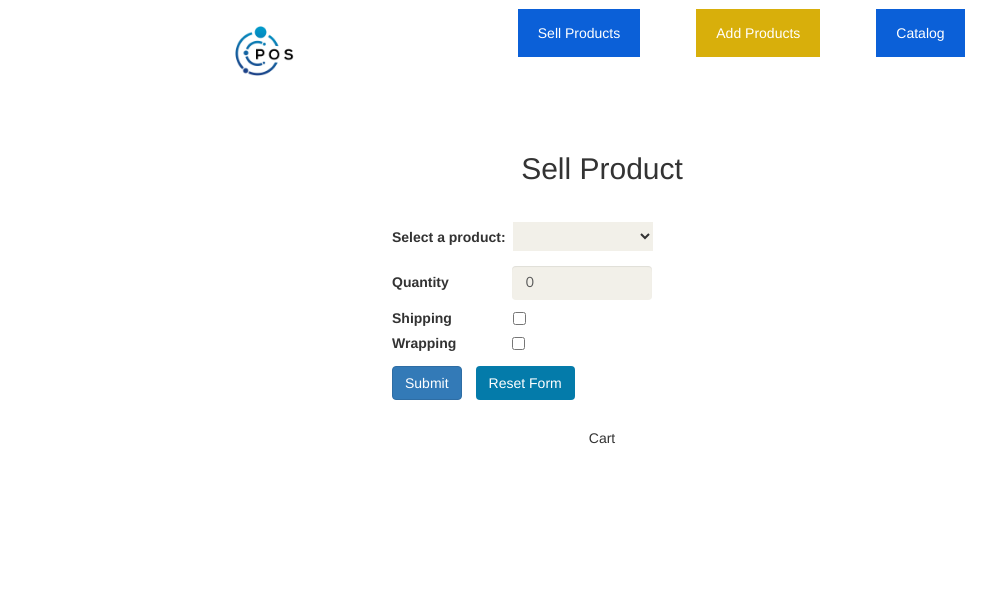
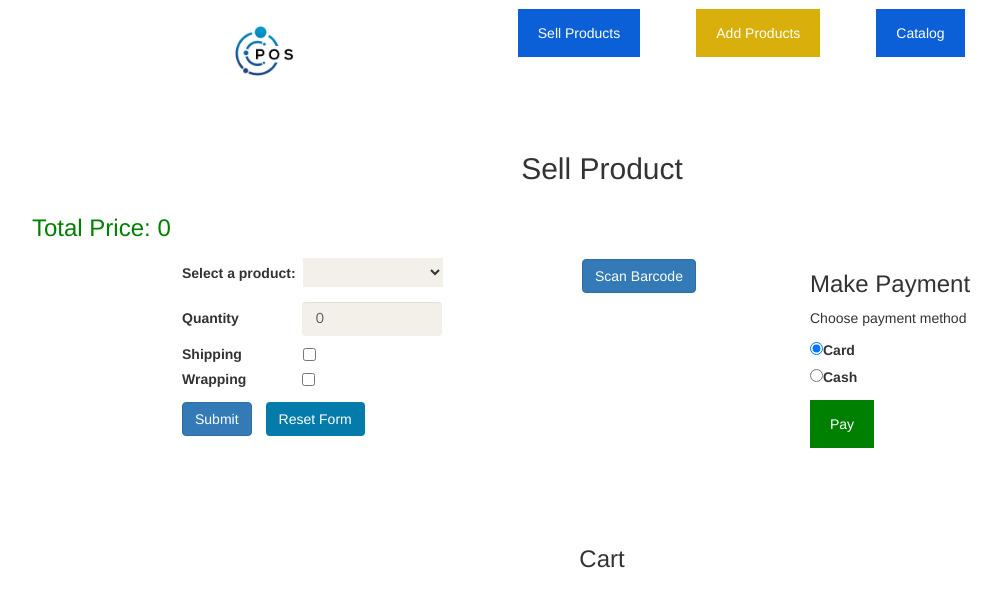
Before and after one commit to BSE2322/POS, a React (Create React App) app in the folder posui/: page /sell-products in a window 1280 px wide. Shown: the top 606 px of the page, without its empty margins (38-1039 px from the left). Built offline with nearby package versions, Linux system fonts and the light colour scheme.

Commit message:
feat: I added the strategy pattern and observer pattern

```diff
--- a/posui/package.json
+++ b/posui/package.json
@@ -22,7 +22,7 @@
   "scripts": {
     "start": "react-scripts start",
     "build": "react-scripts build",
-    "test": "jest",
+    "test": "react-scripts test",
     "eject": "react-scripts eject"
   },
   "eslintConfig": {
--- a/posui/src/domain-lib/main.ts
+++ b/posui/src/domain-lib/main.ts
@@ -1,3 +1,4 @@
+//Product interface
 export interface Product{
     name: String;
     type: String;
@@ -7,7 +8,7 @@ export interface Product{
     updateProduct():Number;
     removeProduct():Number;
 }
-
+//Product catalog class
 export class ProductCatalog{
     private static catalog:ProductCatalog;
     private constructor(){
@@ -202,11 +203,11 @@ export class ConcreteSalesPerson implements  SalesPerson{
 }
 
 // Strategy Pattern
-interface PaymentStrategy{
+export interface PaymentStrategy{
     makePayment(amount:number):void;
 }
 
-class PayWithCash implements PaymentStrategy{
+export class PayWithCash implements PaymentStrategy{
     makePayment(amount:number): void {
         console.log("Payment made with Cash");
         alert("Payment made with Cash");
@@ -214,7 +215,7 @@ class PayWithCash implements PaymentStrategy{
 
 }
 
-class PayWithCard implements PaymentStrategy{
+export class PayWithCard implements PaymentStrategy{
     makePayment(amount:number): void {
         console.log("Payment made with a Card");
         alert("Payment made with a Card");
@@ -222,7 +223,7 @@ class PayWithCard implements PaymentStrategy{
 
 }
 
-class PaymentContext{
+export class PaymentContext{
     private paymentStrategy: PaymentStrategy;
 
     constructor(paymentStrategy:PaymentStrategy) {
@@ -237,3 +238,42 @@ class PaymentContext{
         this.paymentStrategy.makePayment(amount);
     }
 }
+
+export interface Cart{
+    updateCart():any;
+}
+
+export class ConcreteCart implements Cart{
+    updateCart(): any {
+        console.log("Cart Notified");
+        alert("Cart Notified and Updated")
+    }
+
+}
+
+export interface BarCodeReader{
+    subscribe(cart:Cart):any;
+    unsubscribe(cart:Cart):any;
+
+}
+
+export class ConcreteBarCodeReader implements BarCodeReader{
+    private carts:Cart[] = [];
+    subscribe(cart: Cart): any {
+        this.carts.push(cart);
+    }
+
+    unsubscribe(cart: Cart): any {
+        const index = this.carts.indexOf(cart);
+        if(index > -1){
+            this.carts.splice(index,1)
+        }
+    }
+
+    public notify():any{
+        this.carts.forEach((cart)=>{
+            cart.updateCart();
+        })
+    }
+
+}
--- a/posui/src/pages/selling.tsx
+++ b/posui/src/pages/selling.tsx
@@ -1,9 +1,17 @@
 import React, { useState } from 'react'
 import { Button, Form, Card, Container, Row, Col } from 'react-bootstrap'
 
-import {Product,ProductDecorator,productFactory,ConcreteSalesPerson,ConcreteProductNotifier} from "../domain-lib/main";
+import {
+    Product,
+    ProductDecorator,
+    productFactory,
+    ConcreteSalesPerson,
+    ConcreteProductNotifier,
+    PaymentContext, PayWithCash, PayWithCard, Cart, ConcreteCart, BarCodeReader, ConcreteBarCodeReader
+} from "../domain-lib/main";
 import logo from "../assets/images/logo.jpg";
 import Products from "./products";
+import {totalmem} from "os";
 
 // interface CartItem {
 //     category: string
@@ -18,6 +26,11 @@ function Selling() {
     const [shipping, setShipping] = useState(false)
     const [wrapping,setWrapping] = useState(false)
     const [items, setItems] = useState<ProductDecorator[] | null>(null)
+    const [sum,setSum] = useState<number>(0);
+    const [paymentMethod,setPaymentMethod] = useState("");
+
+
+    let video:any, canvas:any, imageurl:any, scanbtn:any, capturebtn:any, addbtn:any;
     //@ts-ignore
     const selectedProducts = JSON.parse(localStorage.getItem("products"));
     const resetForm =()=>{
@@ -55,10 +68,13 @@ function Selling() {
         const productNotifier:ConcreteProductNotifier = new ConcreteProductNotifier();
         productNotifier.subscribe(salesperson);
         productNotifier.notify(name);
+        let price:number = getPrice(name).valueOf();
+        let total:number = (sum + price);
+        setSum(total);
         try {
             if(name && quantity){
                 //@ts-ignore
-                const product: ProductDecorator = new ProductDecorator(productFactory(name,getType(name),getPrice(name),quantity));
+                const product: ProductDecorator = new ProductDecorator(productFactory(name,getType(name),price,quantity));
                 if(shipping){
                     product.shipProduct("Kampala");
                 }else{
@@ -84,6 +100,77 @@ function Selling() {
         }
     }
 
+    const scanCode = async ()=>{
+        scanbtn = document.getElementById("initiateScan");
+        capturebtn = document.getElementById("captureScan");
+
+        //@ts-ignore
+        scanbtn.style.display = "none";
+        //@ts-ignore
+        capturebtn.style.display = "inline";
+
+        video = document.getElementById("video");
+        let stream = await navigator.mediaDevices.getUserMedia({video:true,audio:false});
+        //@ts-ignore
+        video.srcObject = stream;
+    }
+
+    const captureCode = ()=>{
+        addbtn = document.getElementById("addToCart");
+        addbtn.style.display = "inline";
+        capturebtn = document.getElementById("captureScan");
+        capturebtn.style.display = "none";
+        canvas = document.getElementById("canvas");
+        canvas.getContext('2d').drawImage(video,0,0,canvas.width,canvas.height);
+        imageurl = canvas.toDataURL('image/jpeg');
+        let imageContainer = document.getElementById("video-container");
+        let img = document.createElement("img");
+        img.src = imageurl;
+        img.height = 200;
+        img.width = 300;
+        video.hidden = true;
+        //@ts-ignore
+        imageContainer.appendChild(img);
+    }
+
+    const addToCart = () =>{
+        addbtn = document.getElementById("addToCart");
+        capturebtn = document.getElementById("captureScan");
+        const salesperson:ConcreteSalesPerson = new ConcreteSalesPerson();
+        const productNotifier:ConcreteProductNotifier = new ConcreteProductNotifier();
+        productNotifier.subscribe(salesperson);
+        productNotifier.notify(name);
+
+        const cart:Cart = new ConcreteCart();
+        const barcodeReader = new ConcreteBarCodeReader();
+        barcodeReader.subscribe(cart);
+        barcodeReader.notify();
+        //@ts-ignore
+        const product: ProductDecorator = new ProductDecorator(productFactory("Meat","Groceries",3000,1));
+        setSum(sum+3000);
+        if (items) {
+            setItems([...items, product])
+        } else {
+            setItems([product])
+        }
+
+
+    }
+
+    const handlePayment = (e:any)=>{
+        e.preventDefault();
+        let paymentContext: PaymentContext = new PaymentContext(new PayWithCash());
+        if(paymentMethod.localeCompare("cash")){
+            console.log("used cash");
+            paymentContext.executePayment(sum);
+        }else if(paymentMethod.localeCompare("card")){
+            console.log("use card");
+            paymentContext.setPaymentStrategy(new PayWithCard());
+            paymentContext.executePayment(sum);
+        }
+        window.location.reload();
+
+    }
     const checkBoxStyle = {
         marginLeft:"4em"
     }
@@ -105,8 +192,16 @@ function Selling() {
         </div>
         <Row className="center-block">
             <h2 style={{textAlign:"center",margin:"1em"}}>Sell Product</h2>
-            <Col style={{width:"30em", margin:"auto"}}>
-                <Form onSubmit={handleSubmit} className="mt-5">
+            <div>
+                <h3 style={{
+                    color:"green"
+                }}>Total Price: {sum}</h3>
+            </div>
+            <Col style={{width:"60em", margin:"auto"}}>
+                <div style={{
+                    display:"flex"
+                }}>
+                    <Form onSubmit={handleSubmit} className="mt-5" style={{width:"400px"}}>
                         <Form.Group className="mb-3">
                             <Form.Label>Select a product: </Form.Label>
 
@@ -142,12 +237,53 @@ function Selling() {
                             <Button className='mt-5 ms-5' variant='secondary' onClick={resetForm}>Reset Form</Button>
                         </div>
                     </Form>
+                    <div id="video-container">
+                        <Button id="initiateScan" style={{marginRight:"1em",display:"block"}} onClick={scanCode} type='submit' className='mt-5'>Scan Barcode</Button>
+                        <div>
+                            <Button id="captureScan" style={{marginRight:"1em",display:"none", marginBottom:"2em"}} onClick={captureCode} type='submit' className='mt-5'>Capture Code</Button>
+                            <Button id="addToCart" style={{marginRight:"1em",display:"none", marginBottom:"2em"}} onClick={addToCart} type='submit' className='mt-5'>Add To Cart</Button>
+                        </div>
+                        <video id="video" autoPlay={true} width="200" height="200"></video>
+                        <canvas id="canvas" width="200" height="200" hidden={true}></canvas>
+                    </div>
+                    <div style={{
+                        marginLeft:"2em"
+                    }} className="payment-container" id="payment-options">
+                        <h3>Make Payment</h3>
+                        <form onSubmit={handlePayment}>
+                            <p>Choose payment method</p>
+                            <label>
+                                <input type="radio" name="method" value="cash" checked onChange={(e)=>{setPaymentMethod("cash")}}/>
+                                    Card
+                            </label><br/>
+                            <label>
+                                <input type="radio" name="method" value="card" onChange={(e)=>{setPaymentMethod("card")}}/>
+                                    Cash
+                            </label>
+                            <br/>
+                                <button style={{
+                                    backgroundColor:"green"
+                                }} type="submit">Pay</button>
+                        </form>
+
+                    </div>
+                </div>
             </Col>
             <Col className='mt-4'>
-                <p style={{textAlign:"center",margin:"2em"}}>Cart</p>
+                <h3 style={{textAlign:"center",margin:"2em"}}>Cart</h3>
             {items && items.map((item, index) => (
-                    <Card style={{display:"flex",justifyContent:"center"}} key={index} className="mt-5 ps-5 pt-3">
-                        <p style={{padding:"0.4em",backgroundColor:"#3fc6e8",width:"10em",textAlign:"center"}}>Name: {`${item.name}`} </p>
+                    <Card style={{
+                        width:"6em",
+                        marginRight:"auto",
+                        marginLeft:"auto",
+                        backgroundColor:"#d7dbde",
+                        padding:"0.5em",
+                        marginBottom:"1em"
+                    }} key={index}>
+                        <p style={{
+                            fontWeight:"bold"
+                        }}>{item.name}</p>
+                        <span>{item.price.toString()}</span>
                        {shipping && <p>Shipping</p>}
                     </Card>
                 ))
```
Also changed, not shown: 1 other file (tests, documents, lock files or other folders). Lines whose indentation alone changed are shown as unchanged.
